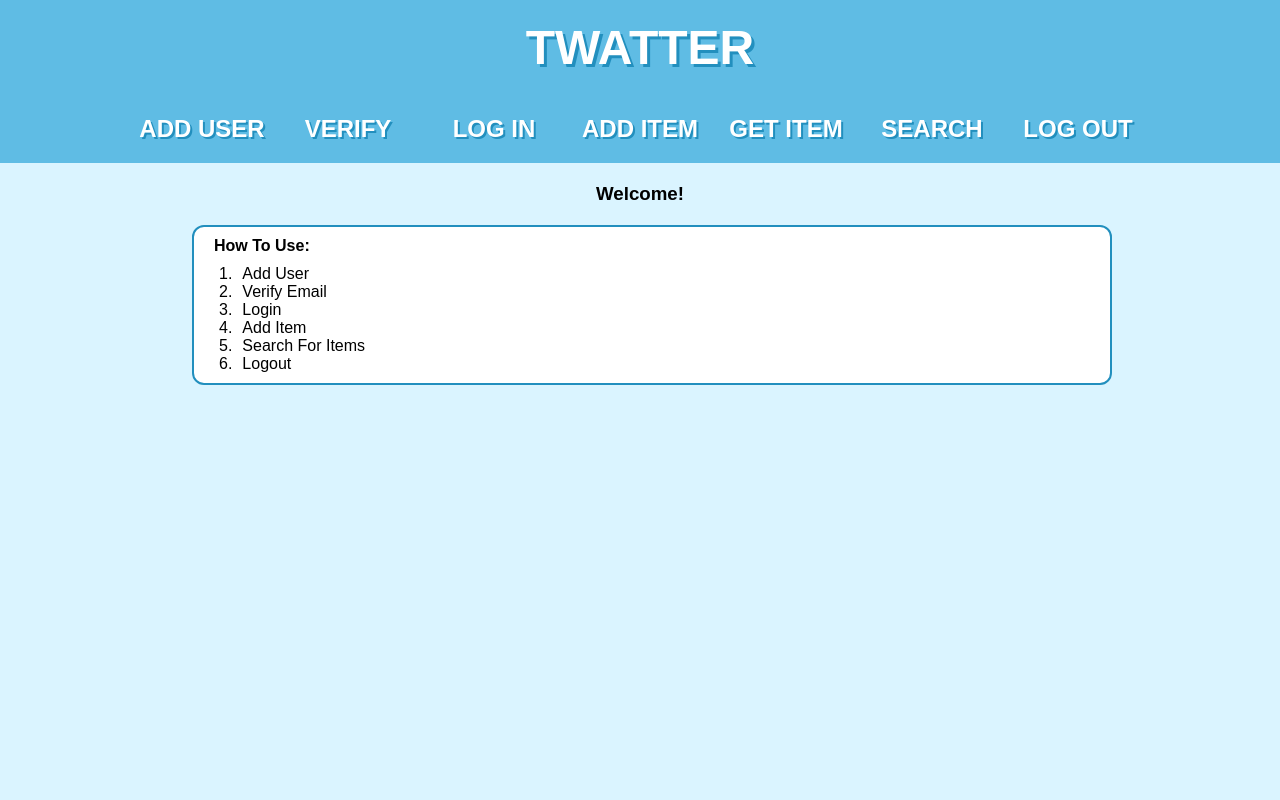
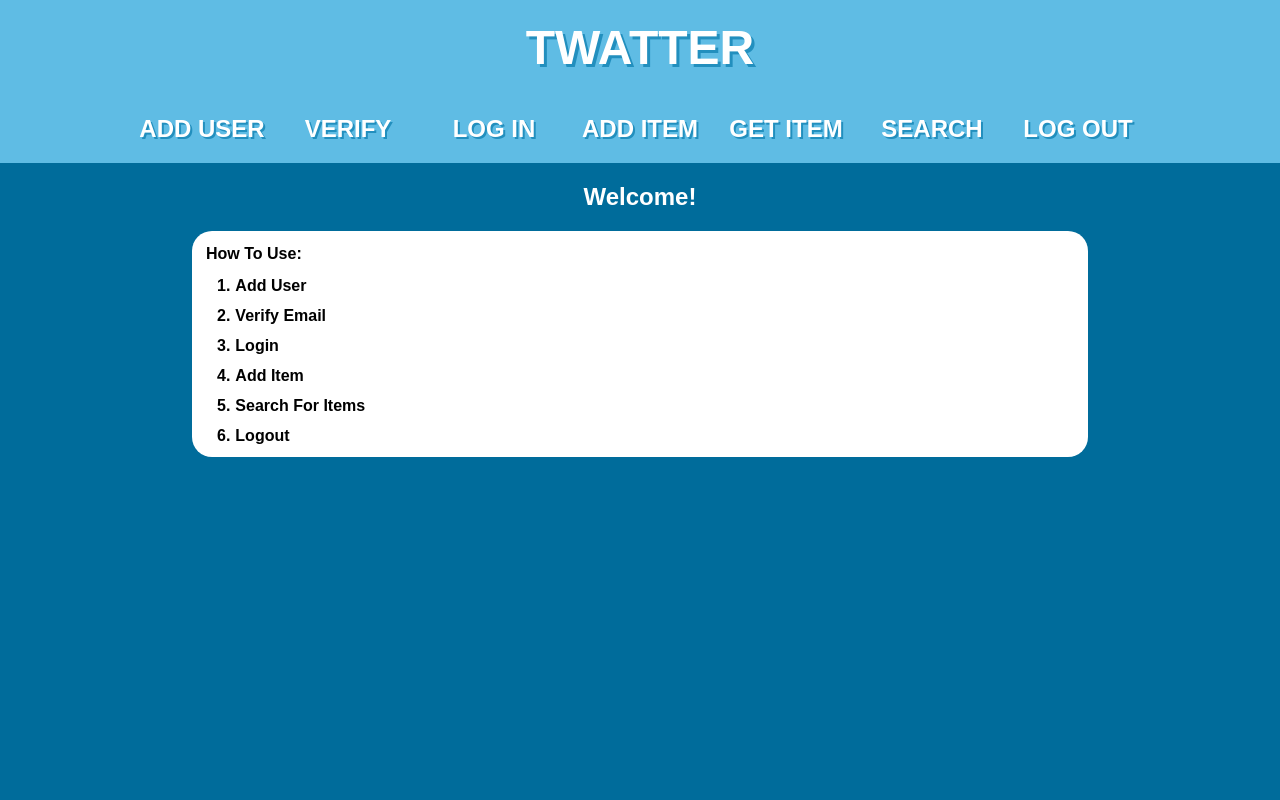
Before and after one commit to mszenczewski/twatter-frontend, a React (Create React App) app: page / in a window 1280 px wide. Shown: the top 800 px of the page. Built offline with nearby package versions, Linux system fonts and the light colour scheme.

Commit message:
more css

```diff
--- a/src/App.css
+++ b/src/App.css
@@ -1,17 +1,12 @@
 :root {
   --main:    rgb(95, 188, 228);
   --secondary:    rgb(34, 143, 190);
-  --accent:    rgb(28, 130, 173);
-  --pale:    rgb(218, 244, 255);
+  --dark:    rgb(0, 108, 155);
 }
 
 * {
   margin: 0;
   padding: 0;
-}
-
-body {
-    background-color: white;
 }
 
 .navbar_button {
@@ -26,7 +21,7 @@ body {
 }
 
 .navbar_button:hover {
-  background-color: var(--accent);
+  background-color: var(--secondary);
 }
 
 #navbar {
@@ -61,28 +56,38 @@ h2, h3 {
   text-align: center;
   padding-top: 20px;
   padding-bottom: 20px;
+  color: white;
 }
 
 .content_box {
   position: relative;
   padding-bottom: 100%;
-  background-color: var(--pale);
+  background-color: var(--dark);
+  font-weight: bold;
 }
 
 form {
   position: relative;
-  width: 80%;
-  left: 10%;
+  width: 70%;
+  left: 15%;
+  border-radius: 20px;
+  background-color: white;
+  padding-top: 16px;
+  padding-bottom: 16px;
 }
 
 label {
   display: inline-block;
   width: 90px;
-  padding-bottom: 10px;
+  padding: 20px;
 }
 
 input {
-  width: calc(100% - 100px);
+  width: calc(100% - 180px);
+  padding: 5px;
+  margin: 10px;
+  border-radius: 20px;
+  border: 2px solid var(--dark);
 }
 
 button {
@@ -99,12 +104,11 @@ button:not(#copy_timestamp_button) {
 }
 
 #results {
-  position: absolute;
+  position: relative;
   width: 70%;
   left: 15%;
-  border: 2px solid var(--secondary);
-  border-radius: 12px;
-  background-color:white;
+  border-radius: 20px;
+  background-color: white;
 }
 
 .results_item {
@@ -130,23 +134,20 @@ button:not(#copy_timestamp_button) {
   position: absolute;
   width: 70%;
   left: 15%;
-  border: 2px solid var(--secondary);
-  border-radius: 12px;
-  background-color:white;
-  padding: 10px;
+  border-radius: 20px;
+  background-color: white;
 }
 
-#instructions > p {
-  padding-bottom: 2px;
-  padding-left: 14px;
+#instructions > .instruction {
+  display: inline-block;
+  padding-bottom: 12px;
+  padding-left: 5px;
 }
 
 #instructions > .num {
-  padding-left: 15px;
-  padding-right: 10px;
+  padding-left: 25px;
 }
 
 #instructions > h4 {
-  padding-bottom: 10px;
-  padding-left: 10px;
+  padding: 14px;
 }
--- a/src/components/HomeScreen.js
+++ b/src/components/HomeScreen.js
@@ -4,15 +4,15 @@ export default class HomeScreen extends Component {
   render() {
     return (
       <div className="content_box">
-        <h3>Welcome!</h3>
+        <h2>Welcome!</h2>
         <div id="instructions">
           <h4>How To Use:</h4>
-          <span className="num">1.</span><span>Add User</span><br/>
-          <span className="num">2.</span><span>Verify Email</span><br/>
-          <span className="num">3.</span><span>Login</span><br/>
-          <span className="num">4.</span><span>Add Item</span><br/>
-          <span className="num">5.</span><span>Search For Items</span><br/>
-          <span className="num">6.</span><span>Logout</span><br/>
+          <span className="num">1.</span><span className="instruction">Add User</span><br/>
+          <span className="num">2.</span><span className="instruction">Verify Email</span><br/>
+          <span className="num">3.</span><span className="instruction">Login</span><br/>
+          <span className="num">4.</span><span className="instruction">Add Item</span><br/>
+          <span className="num">5.</span><span className="instruction">Search For Items</span><br/>
+          <span className="num">6.</span><span className="instruction">Logout</span><br/>
         </div>
       </div>
     );
```
